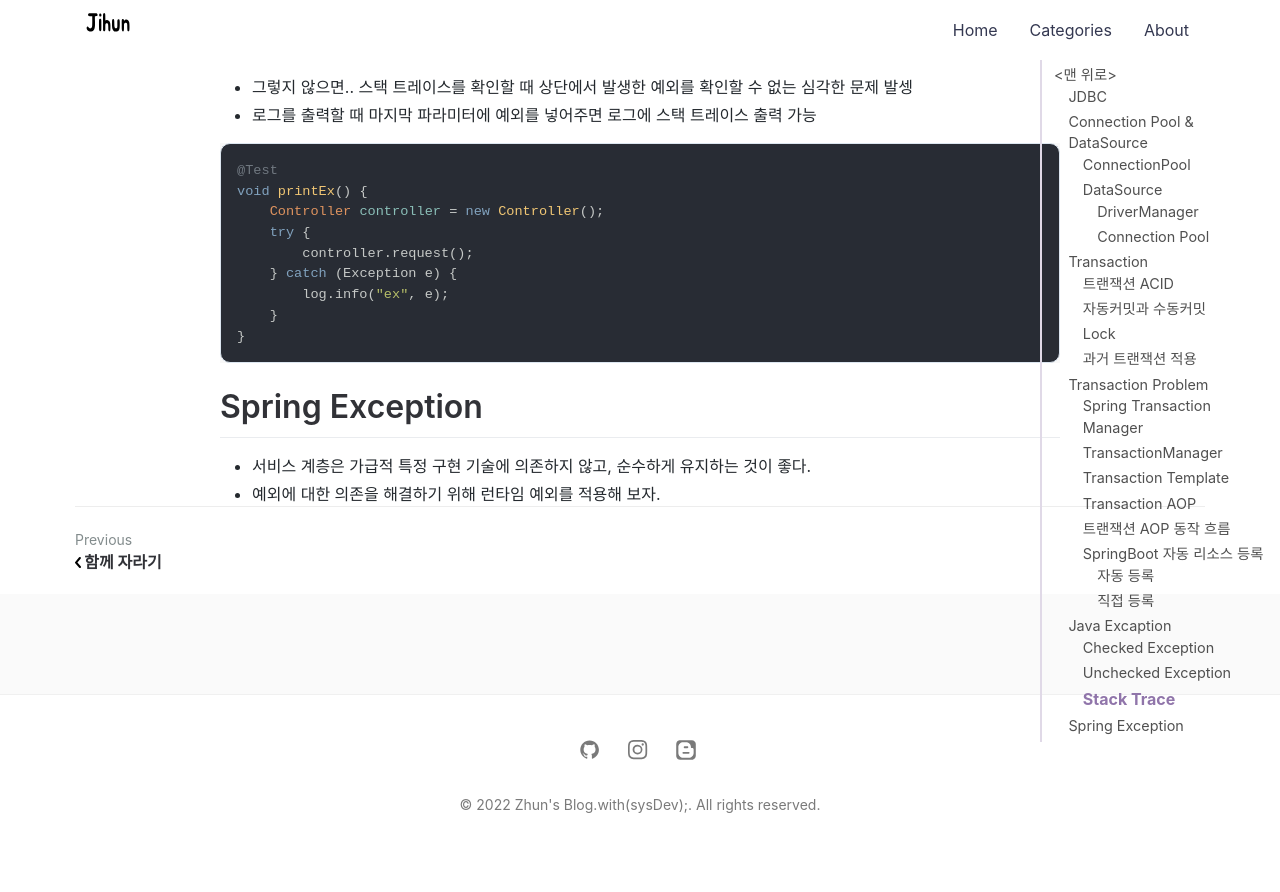
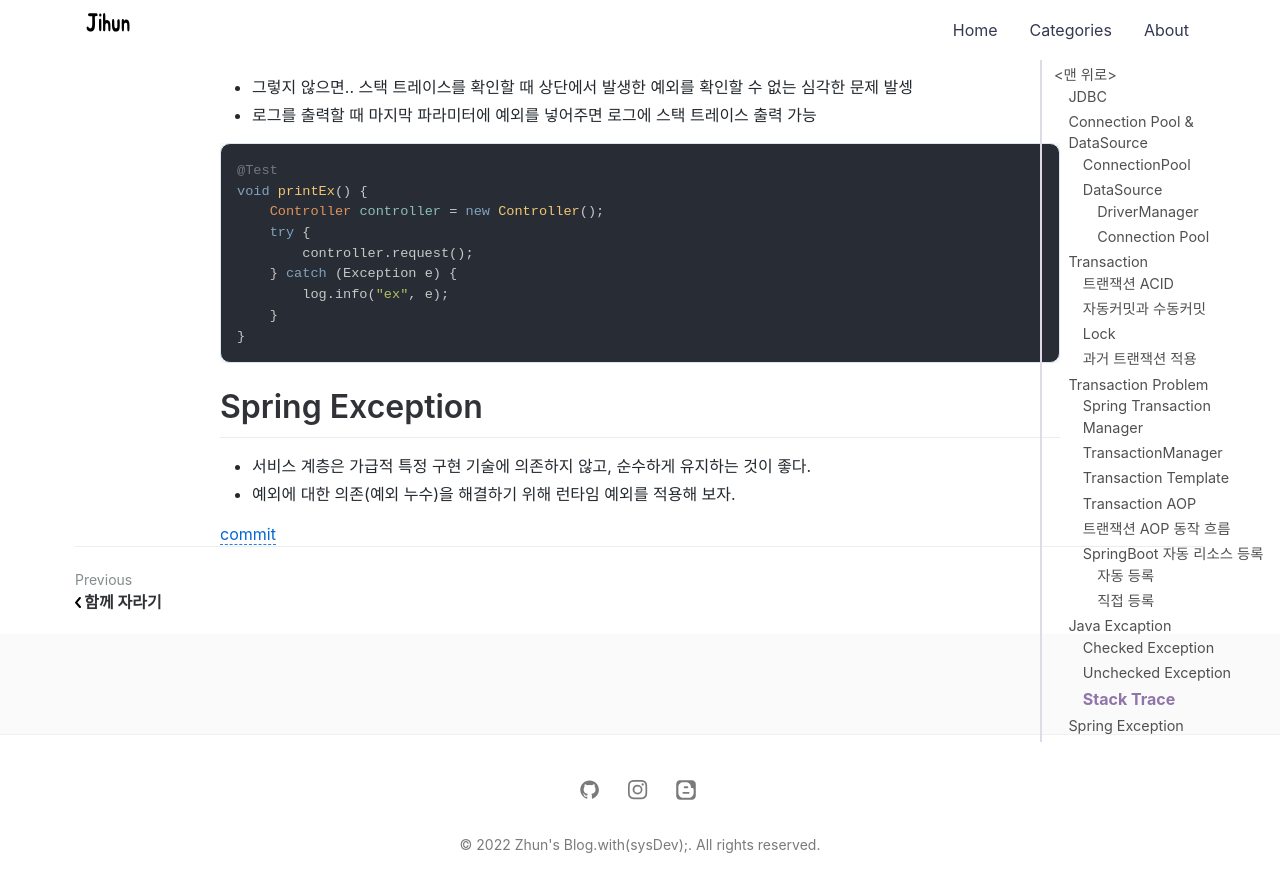
Before and after one commit to jihunparkme/jihunparkme.github.io, a Jekyll site: the page built from _posts/2022-08-08-Spring-DB-Part1.md, in a window 1280 px wide and 900 px high, scrolled down 18819 px. Shown: the top 892 px of the window. Built offline with Jekyll 4.4.1, drawn with Linux system fonts in a browser that asks for light colours; nearby versions of some CDN libraries; comment, search, counter and statistics services are not loaded; before the commit the page ends 19679 px from its top, so only the background shows below that.

Commit message:
[Spring Exception] 런타임 예외 적용

```diff
--- a/_posts/2022-08-08-Spring-DB-Part1.md
+++ b/_posts/2022-08-08-Spring-DB-Part1.md
@@ -801,4 +801,6 @@ void printEx() {
 # Spring Exception
 
 - 서비스 계층은 가급적 특정 구현 기술에 의존하지 않고, 순수하게 유지하는 것이 좋다.
-- 예외에 대한 의존을 해결하기 위해 런타임 예외를 적용해 보자.
+- 예외에 대한 의존(예외 누수)을 해결하기 위해 런타임 예외를 적용해 보자.
+
+[commit](https://github.com/jihunparkme/Inflearn-Spring-DB/commit/a677e76e32cf55c8199ea55af9ef1da95d7510bb)
```
